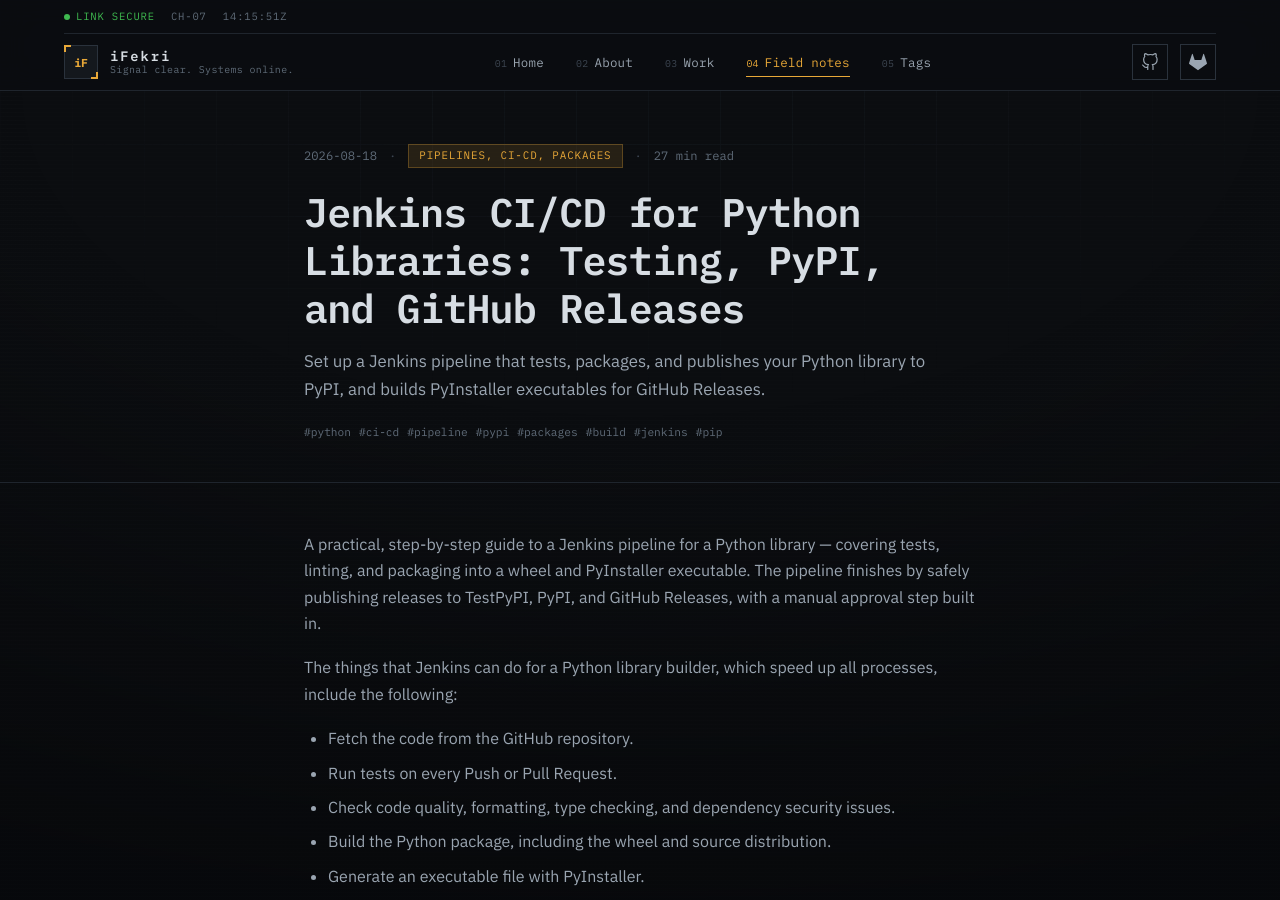
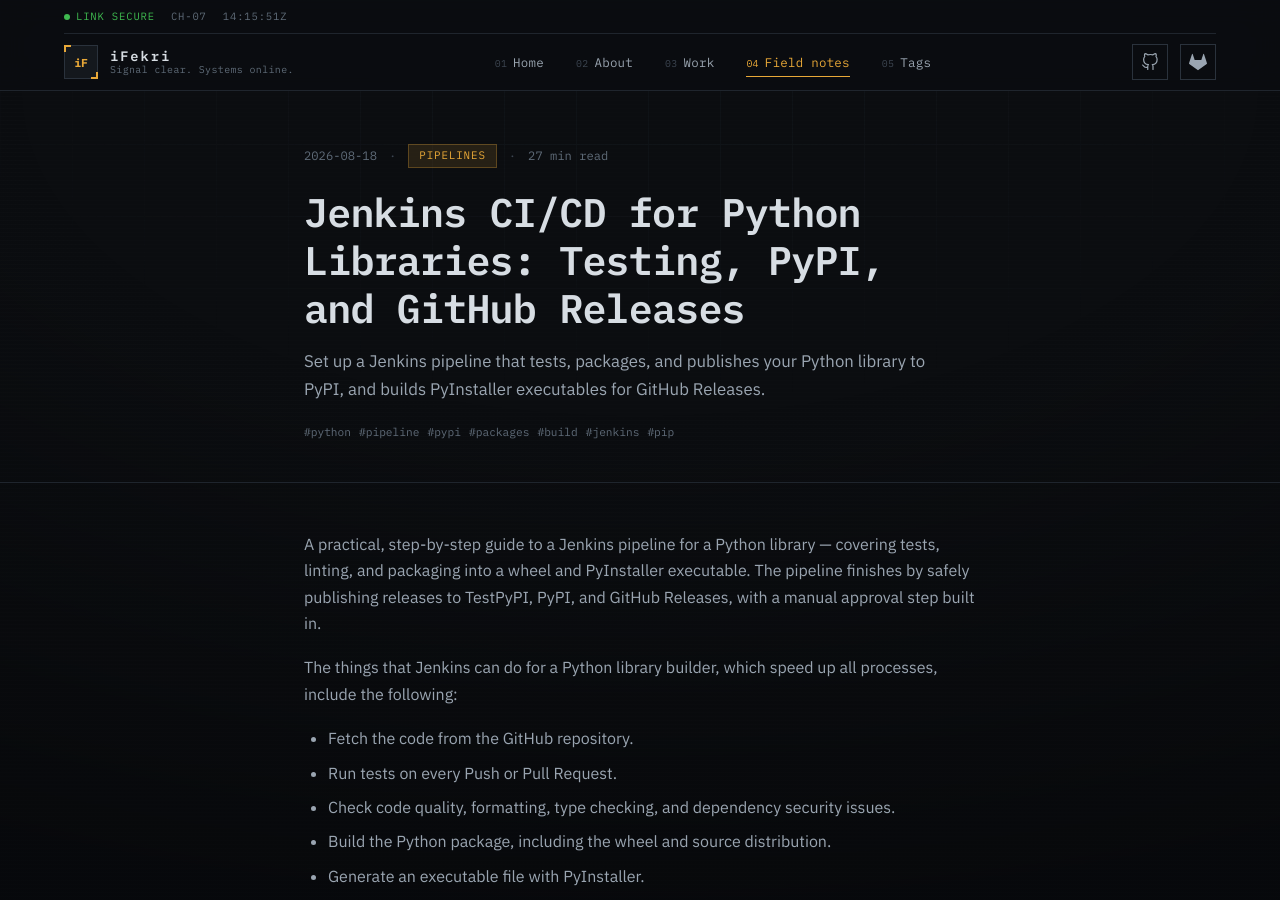
Before and after one commit to ifekri/ifekri.github.io, a Jekyll site: the page built from _posts/2026-08-16-jenkins-ci-cd-for-python-libraries-testing-pypi-and-github-releases.md, in a window 1280 px wide and 900 px high. Built offline with Jekyll 4.4.1, drawn with Linux system fonts in a browser that asks for light colours.

Commit message:
Refine categories and tags in Jenkins CI/CD post
Removed unnecessary categories and tags for clarity.

```diff
--- a/_posts/2026-08-16-jenkins-ci-cd-for-python-libraries-testing-pypi-and-github-releases.md
+++ b/_posts/2026-08-16-jenkins-ci-cd-for-python-libraries-testing-pypi-and-github-releases.md
@@ -1,8 +1,8 @@
 ---
 title: "Jenkins CI/CD for Python Libraries: Testing, PyPI, and GitHub Releases"
 date: 2026-08-18 11:20:00 +0300
-categories: [Pipelines, CI-CD, packages]
-tags: [python, ci-cd, pipeline, pypi, packages, build, jenkins, pip]
+categories: [Pipelines]
+tags: [python, pipeline, pypi, packages, build, jenkins, pip]
 description: "Set up a Jenkins pipeline that tests, packages, and publishes your Python library to PyPI, and builds PyInstaller executables for GitHub Releases."
 ---
 
```
